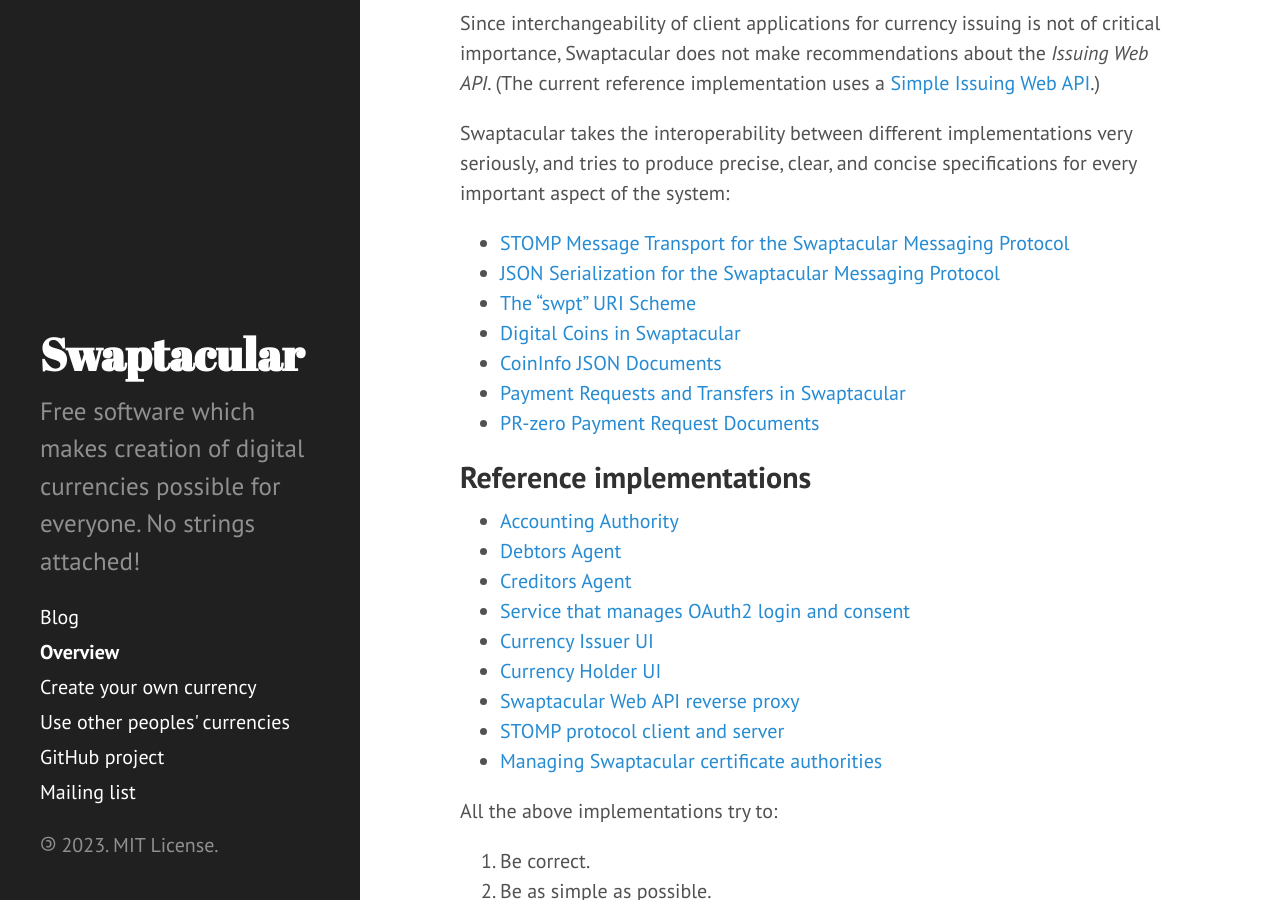
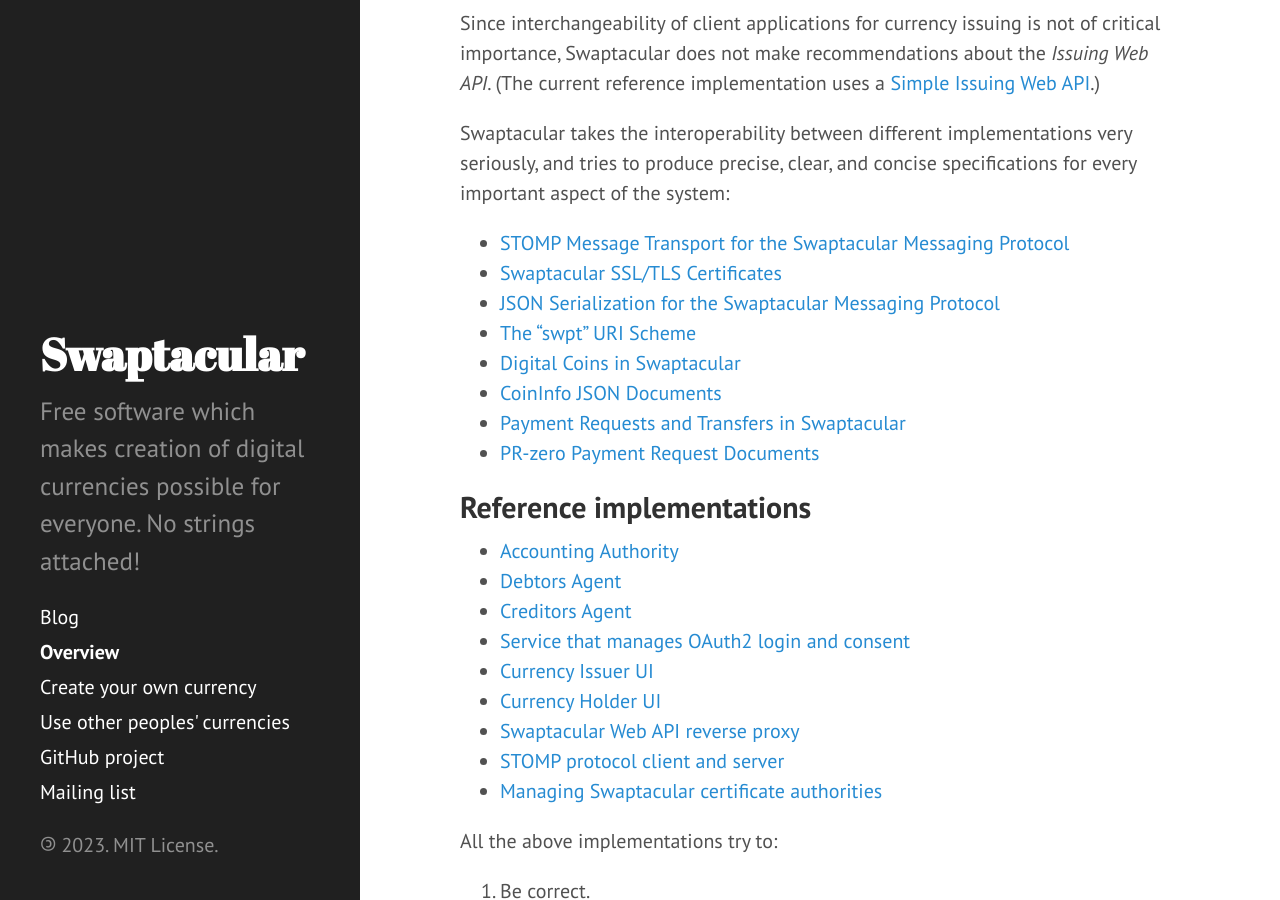
Before and after one commit to epandurski/swaptacular.github.io, a Jekyll site: the page built from overview.md, in a window 1280 px wide and 900 px high, scrolled down 2616 px. Built offline with Jekyll 4.4.1, drawn with Linux system fonts in a browser that asks for light colours.

Commit message:
Add link to the Swaptacular SSL/TLS Certificates document

```diff
--- a/overview.md
+++ b/overview.md
@@ -82,6 +82,7 @@
 
 * [STOMP Message Transport for the Swaptacular Messaging
   Protocol](/public/docs/swpt-stomp.pdf)
+* [Swaptacular SSL/TLS Certificates](/public/docs/swpt-certificates.pdf)
 * [JSON Serialization for the Swaptacular Messaging
   Protocol](/public/docs/protocol-json.pdf)
 * [The "swpt" URI Scheme](/public/docs/swpt-uri-scheme.pdf)
```
Also changed, not shown: 1 other file.
